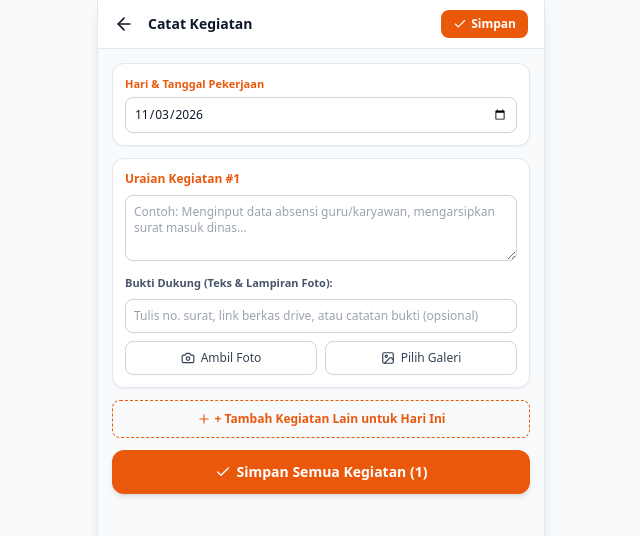
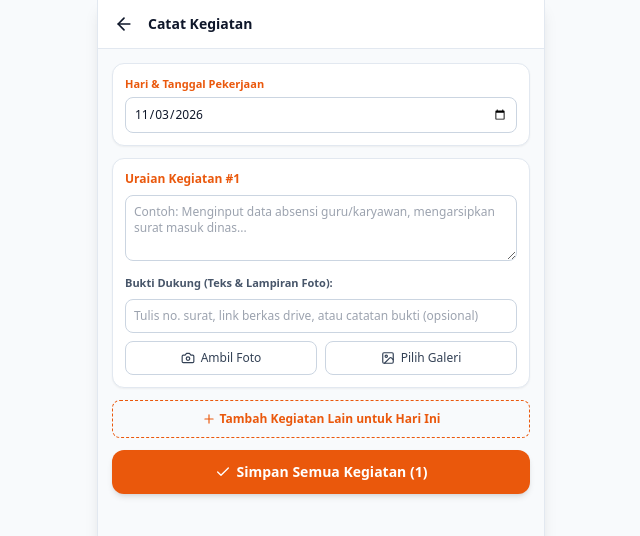
Before and after one commit to rafli1326/E-Journal-Skaduta, a React (Vite) app in the folder web/: page / in a window 1280 px wide. Both pictures are taken after a click on the button 816 px from the left and 712 px from the top of the page. Shown: the top 536 px of the page, without its empty margins (319-959 px from the left). Built offline with nearby package versions, Linux system fonts and the light colour scheme.

Commit message:
fix(web): remove duplicate top save button on entry form and double plus icon

```diff
--- a/web/index.html
+++ b/web/index.html
@@ -22,7 +22,7 @@
       if ('caches' in window) {
         caches.keys().then((keys) => {
           keys.forEach((key) => {
-            if (key !== 'ejournal-skaduta-v3') {
+            if (key !== 'ejournal-skaduta-v4') {
               caches.delete(key);
             }
           });
--- a/web/public/sw.js
+++ b/web/public/sw.js
@@ -1,4 +1,4 @@
-const CACHE_NAME = 'ejournal-skaduta-v3';
+const CACHE_NAME = 'ejournal-skaduta-v4';
 const ASSETS = [
   './',
   './index.html',
--- a/web/src/App.jsx
+++ b/web/src/App.jsx
@@ -319,17 +319,6 @@ export default function App() {
           <span className="text-[11px] font-bold px-2 py-0.5 rounded bg-brand-container text-brand-onContainer border border-brand-orange/20">
             {entries.length} Kegiatan
           </span>
-        )}
-        {activeTab === 'form' && (
-          <button
-            type="button"
-            disabled={isSaving}
-            onClick={handleSaveTasks}
-            className="flex items-center gap-1 bg-brand-orange text-white text-xs font-bold px-3 py-1.5 rounded-lg active:scale-95 transition disabled:opacity-50"
-          >
-            <Check size={14} />
-            Simpan
-          </button>
         )}
         {activeTab === 'profile' && (
           <button
@@ -733,7 +722,7 @@ export default function App() {
                 className="w-full border border-dashed border-brand-orange text-brand-orange font-bold text-xs py-2.5 rounded-lg flex items-center justify-center gap-1 hover:bg-orange-50"
               >
                 <Plus size={14} />
-                + Tambah Kegiatan Lain untuk Hari Ini
+                Tambah Kegiatan Lain untuk Hari Ini
               </button>
             )}
 
```
